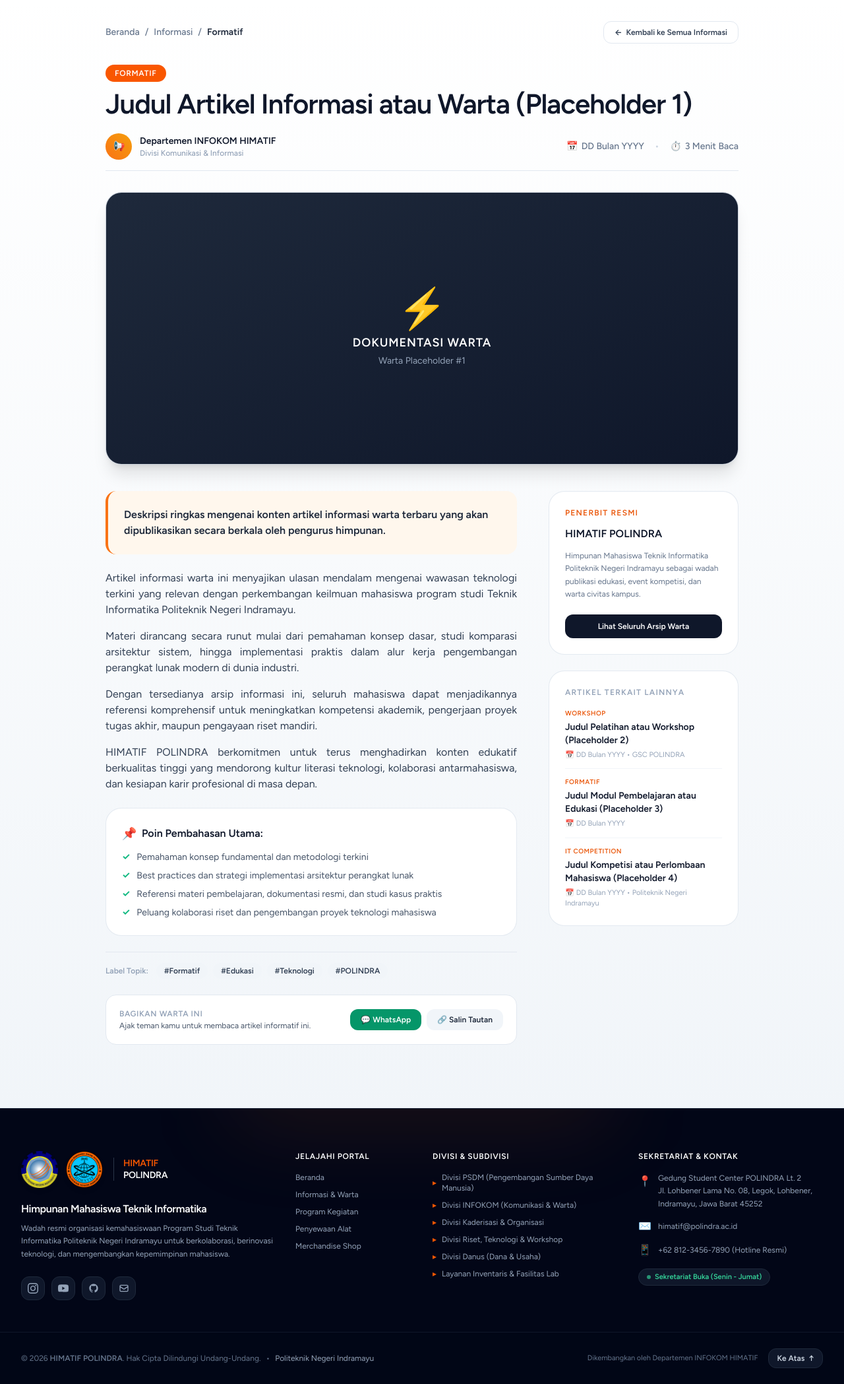
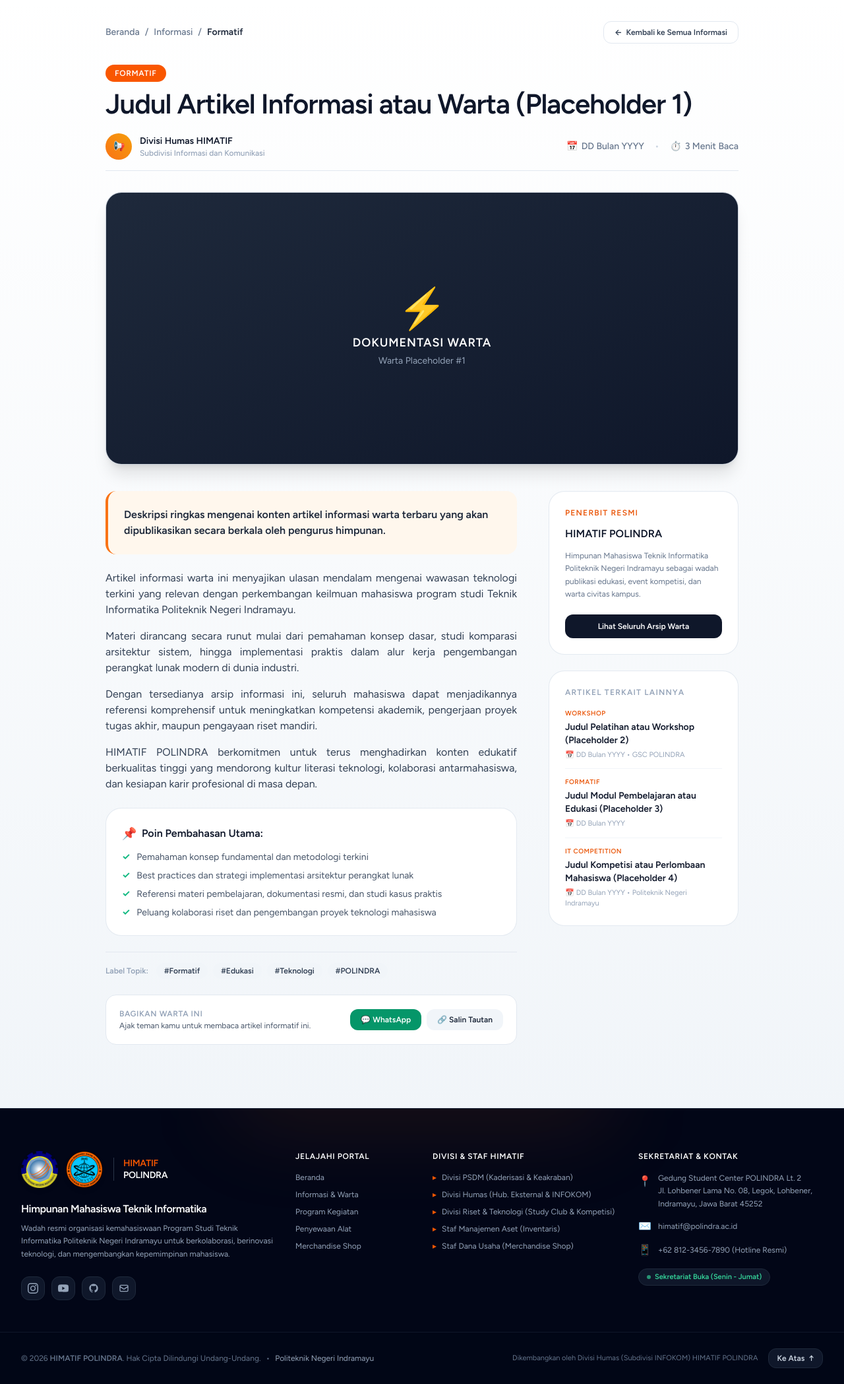
Before and after one commit to Blues24/himatif-nexus, a Laravel app: page /informasi/1 in a window 1280 px wide. Shown: the part 81-2178 px from the top of the page at 66% size. Run offline with Laravel 12, Linux system fonts and the light colour scheme; style sheets or scripts are compiled from the project's sources; some libraries are stand-ins or nearby versions.

Commit message:
refactor: replace departemen with official divisi, subdivisi, and staf structure

```diff
--- a/resources/js/Components/AppFooter.vue
+++ b/resources/js/Components/AppFooter.vue
@@ -138,35 +138,31 @@ const scrollToTop = () => {
                     </ul>
                 </div>
 
-                <!-- Kolom 3: Layanan & Departemen -->
+                <!-- Kolom 3: Struktur Divisi & Staf HIMATIF -->
                 <div class="lg:col-span-3 space-y-4 text-left">
                     <h4 class="text-xs font-bold text-white uppercase tracking-wider">
-                        Divisi & Subdivisi
+                        Divisi & Staf HIMATIF
                     </h4>
                     <ul class="space-y-2.5 text-xs text-slate-400">
                         <li class="flex items-center gap-2">
                             <span class="text-[#F95700]">▸</span>
-                            <span>Divisi PSDM (Pengembangan Sumber Daya Manusia)</span>
+                            <span>Divisi PSDM (Kaderisasi & Keakraban)</span>
                         </li>
                         <li class="flex items-center gap-2">
                             <span class="text-[#F95700]">▸</span>
-                            <span>Divisi INFOKOM (Komunikasi & Warta)</span>
+                            <span>Divisi Humas (Hub. Eksternal & INFOKOM)</span>
                         </li>
                         <li class="flex items-center gap-2">
                             <span class="text-[#F95700]">▸</span>
-                            <span>Divisi Kaderisasi & Organisasi</span>
+                            <span>Divisi Riset & Teknologi (Study Club & Kompetisi)</span>
                         </li>
                         <li class="flex items-center gap-2">
                             <span class="text-[#F95700]">▸</span>
-                            <span>Divisi Riset, Teknologi & Workshop</span>
+                            <span>Staf Manajemen Aset (Inventaris)</span>
                         </li>
                         <li class="flex items-center gap-2">
                             <span class="text-[#F95700]">▸</span>
-                            <span>Divisi Danus (Dana & Usaha)</span>
-                        </li>
-                        <li class="flex items-center gap-2">
-                            <span class="text-[#F95700]">▸</span>
-                            <span>Layanan Inventaris & Fasilitas Lab</span>
+                            <span>Staf Dana Usaha (Merchandise Shop)</span>
                         </li>
                     </ul>
                 </div>
@@ -227,7 +223,7 @@ const scrollToTop = () => {
 
                 <div class="flex items-center gap-4">
                     <span class="text-[11px] text-slate-500 hidden md:inline">
-                        Dikembangkan oleh Departemen INFOKOM HIMATIF
+                        Dikembangkan oleh Divisi Humas (Subdivisi INFOKOM) HIMATIF POLINDRA
                     </span>
                     <button
                         type="button"
--- a/resources/js/Pages/Informasi.vue
+++ b/resources/js/Pages/Informasi.vue
@@ -66,7 +66,7 @@ const allArticles = [
         badgeText: 'Formatif',
         badgeClass: 'bg-white/95 text-slate-800 font-bold',
         date: 'DD Bulan YYYY',
-        author: 'Departemen INFOKOM HIMATIF',
+        author: 'Divisi Humas (Subdivisi INFOKOM)',
         readTime: '3 Menit Baca',
         image: null,
         placeholderIcon: '⚡',
@@ -94,7 +94,7 @@ const allArticles = [
         badgeText: 'Workshop',
         badgeClass: 'bg-white/95 text-slate-800 font-bold',
         date: 'DD Bulan YYYY • Lokasi Kegiatan',
-        author: 'Departemen Riset & Teknologi',
+        author: 'Divisi Riset dan Teknologi',
         readTime: '4 Menit Baca',
         image: null,
         placeholderIcon: '💻',
@@ -122,7 +122,7 @@ const allArticles = [
         badgeText: 'Formatif',
         badgeClass: 'bg-white/95 text-slate-800 font-bold',
         date: 'DD Bulan YYYY',
-        author: 'Departemen Akademik & Kaderisasi',
+        author: 'Divisi PSDM (Subdivisi Kaderisasi)',
         readTime: '3 Menit Baca',
         image: null,
         placeholderIcon: '🌐',
@@ -150,7 +150,7 @@ const allArticles = [
         badgeText: 'Kompetisi',
         badgeClass: 'bg-[#F95700] text-white font-bold',
         date: 'DD Bulan YYYY • Penyelenggara Acara',
-        author: 'Divisi Delegasi & Prestasi',
+        author: 'Divisi Riset dan Teknologi (Subdivisi Kompetisi)',
         readTime: '2 Menit Baca',
         image: null,
         placeholderIcon: '🏆',
--- a/resources/js/Pages/InformasiDetail.vue
+++ b/resources/js/Pages/InformasiDetail.vue
@@ -20,8 +20,8 @@ const allArticles = [
         badgeText: 'Formatif',
         badgeClass: 'bg-[#F95700] text-white',
         date: 'DD Bulan YYYY',
-        author: 'Departemen INFOKOM HIMATIF',
-        authorRole: 'Divisi Komunikasi & Informasi',
+        author: 'Divisi Humas HIMATIF',
+        authorRole: 'Subdivisi Informasi dan Komunikasi',
         readTime: '3 Menit Baca',
         image: null,
         placeholderIcon: '⚡',
@@ -49,8 +49,8 @@ const allArticles = [
         badgeText: 'Workshop',
         badgeClass: 'bg-emerald-600 text-white',
         date: 'DD Bulan YYYY • GSC POLINDRA',
-        author: 'Departemen Riset & Teknologi',
-        authorRole: 'Divisi Pelatihan & Workshop',
+        author: 'Divisi Riset dan Teknologi',
+        authorRole: 'Subdivisi Study Club',
         readTime: '4 Menit Baca',
         image: null,
         placeholderIcon: '💻',
@@ -78,8 +78,8 @@ const allArticles = [
         badgeText: 'Formatif',
         badgeClass: 'bg-indigo-600 text-white',
         date: 'DD Bulan YYYY',
-        author: 'Departemen Akademik & Kaderisasi',
-        authorRole: 'Divisi Litbang Akademik',
+        author: 'Divisi Pengembangan Sumber Daya Manusia (PSDM)',
+        authorRole: 'Subdivisi Kaderisasi',
         readTime: '3 Menit Baca',
         image: null,
         placeholderIcon: '🌐',
@@ -107,8 +107,8 @@ const allArticles = [
         badgeText: 'Kompetisi',
         badgeClass: 'bg-[#F95700] text-white',
         date: 'DD Bulan YYYY • Politeknik Negeri Indramayu',
-        author: 'Divisi Delegasi & Prestasi',
-        authorRole: 'Koordinator Perlombaan',
+        author: 'Divisi Riset dan Teknologi',
+        authorRole: 'Subdivisi Kompetisi',
         readTime: '2 Menit Baca',
         image: null,
         placeholderIcon: '🏆',
@@ -332,7 +332,7 @@ const shareToWhatsApp = () => {
                     <!-- Kolom Kanan: Sidebar Widget (4 Kolom) -->
                     <aside class="lg:col-span-4 space-y-6">
 
-                        <!-- Card Penulis / Departemen -->
+                        <!-- Card Penulis / Divisi Pengelola -->
                         <div class="p-6 rounded-3xl bg-white border border-slate-200/90 shadow-xs space-y-3">
                             <div class="text-xs font-black text-orange-600 uppercase tracking-widest">
                                 PENERBIT RESMI
--- a/resources/js/Pages/KegiatanDetail.vue
+++ b/resources/js/Pages/KegiatanDetail.vue
@@ -33,7 +33,7 @@ const masterActivities = [
         target: 'Sasaran Peserta Kegiatan (Mahasiswa POLINDRA & Umum)',
         desc: 'Program kerja ini dirancang untuk membekali mahasiswa dengan wawasan teknologi mutakhir, kompetensi praktis, dan jejaring profesional dalam menghadapi tantangan dunia industri digital.',
         pic: 'Panitia Penyelenggara HIMATIF (+62 812-3456-7890)',
-        organizer: 'Departemen Riset, Teknologi & Informasi HIMATIF',
+        organizer: 'Divisi Riset dan Teknologi',
         documentationLinks: [
             {
                 type: 'drive',
@@ -69,8 +69,8 @@ const masterActivities = [
         placeholderSub: 'Arsip Placeholder #2',
         target: 'Mahasiswa Baru Teknik Informatika POLINDRA',
         desc: 'Arsip dokumentasi program kerja pengenalan kehidupan kampus dan kultur jurusan bagi mahasiswa baru guna menumbuhkan integritas, kebersamaan, dan wawasan akademik.',
-        pic: 'Departemen Kaderisasi HIMATIF',
-        organizer: 'Departemen Kaderisasi & Pengembangan Organisasi',
+        pic: 'Divisi PSDM (Subdivisi Kaderisasi)',
+        organizer: 'Divisi Pengembangan Sumber Daya Manusia (PSDM)',
         documentationLinks: [
             {
                 type: 'drive',
@@ -105,8 +105,8 @@ const masterActivities = [
         placeholderSub: 'Arsip Placeholder #3',
         target: 'Mahasiswa & Pegiat Teknologi Informatika',
         desc: 'Seri bincang inspiratif santai seputar tren rekayasa perangkat lunak, tips magang di startup, dan perjalanan karir alumni informatika di berbagai korporasi ternama.',
-        pic: 'Departemen INFOKOM HIMATIF',
-        organizer: 'Departemen Komunikasi, Media & Informasi',
+        pic: 'Divisi Humas (Subdivisi INFOKOM)',
+        organizer: 'Divisi Humas HIMATIF',
         documentationLinks: [
             {
                 type: 'drive',
@@ -141,8 +141,8 @@ const masterActivities = [
         placeholderSub: 'Arsip Placeholder #4',
         target: 'Pengurus & Calon Pengurus HIMATIF POLINDRA',
         desc: 'Pelatihan manajemen mahasiswa tingkat dasar untuk mengasah kepemimpinan, manajemen waktu, dinamika kelompok, serta problem-solving dalam tata kelola organisasi.',
-        pic: 'Panitia LKMM-D HIMATIF',
-        organizer: 'Departemen Pengembangan Sumber Daya Manusia',
+        pic: 'Divisi PSDM (Subdivisi Kaderisasi)',
+        organizer: 'Divisi Pengembangan Sumber Daya Manusia (PSDM)',
         documentationLinks: [
             {
                 type: 'drive',
--- a/resources/js/Pages/PenyewaanInventaris.vue
+++ b/resources/js/Pages/PenyewaanInventaris.vue
@@ -35,7 +35,7 @@ const masterInventory = [
         placeholderSub: 'Inventaris Audio Visual',
         desc: 'Deskripsi spesifikasi teknis, kelengkapan kabel konektor, daya output, dan panduan pengoperasian unit audio visual inventaris HIMATIF.',
         specs: ['1x Unit Utama', '2x Kabel Power AC', '1x Hardcase Pelindung'],
-        pic: 'Divisi Logistik & Inventaris (0812-3456-7890)',
+        pic: 'Staf Manajemen Aset HIMATIF (0812-3456-7890)',
     },
     {
         id: 2,
@@ -54,7 +54,7 @@ const masterInventory = [
         placeholderSub: 'Inventaris Perlengkapan',
         desc: 'Deskripsi spesifikasi teknis, kelengkapan unit display atau proyektor presentasi, port HDMI, dan panduan penggunaan.',
         specs: ['1x Unit Display / Proyektor', '1x Kabel HDMI 10m', '1x Tripod Standar'],
-        pic: 'Divisi Logistik & Inventaris (0812-3456-7890)',
+        pic: 'Staf Manajemen Aset HIMATIF (0812-3456-7890)',
     },
     {
         id: 3,
@@ -73,7 +73,7 @@ const masterInventory = [
         placeholderSub: 'Inventaris Kelistrikan',
         desc: 'Deskripsi spesifikasi rol kabel tembaga kualitas tinggi dengan proteksi arus beban lebih untuk kebutuhan pasokan daya acara kepanitiaan.',
         specs: ['Panjang Kabel 25 Meter', '4 Lubang Stop Kontak', 'Pengaman Arus (Fuse)'],
-        pic: 'Divisi Logistik & Inventaris (0812-3456-7890)',
+        pic: 'Staf Manajemen Aset HIMATIF (0812-3456-7890)',
     },
     {
         id: 4,
@@ -92,7 +92,7 @@ const masterInventory = [
         placeholderSub: 'Inventaris Multimedia',
         desc: 'Deskripsi spesifikasi kamera dokumentasi resolusi tinggi dan aksesoris memori untuk kebutuhan peliputan kegiatan kemahasiswaan.',
         specs: ['1x Body Kamera', '1x Lensa Standar', '2x Baterai & Charger Pack'],
-        pic: 'Departemen Komunikasi & Informasi (INFOKOM)',
+        pic: 'Staf Manajemen Aset HIMATIF (0812-3456-7890)',
     },
     {
         id: 5,
@@ -111,7 +111,7 @@ const masterInventory = [
         placeholderSub: 'Inventaris Logistik',
         desc: 'Deskripsi perlengkapan tenda lipat, partisi pameran, atau backdrop portabel yang kokoh untuk penunjang stand kegiatan mahasiswa.',
         specs: ['Rangka Baja Ringan', 'Kain Parasut Tahan Cuaca', 'Tas Jinjing Logistik'],
-        pic: 'Divisi Logistik & Inventaris (0812-3456-7890)',
+        pic: 'Staf Manajemen Aset HIMATIF (0812-3456-7890)',
     },
     {
         id: 6,
@@ -130,7 +130,7 @@ const masterInventory = [
         placeholderSub: 'Inventaris Komputasi',
         desc: 'Deskripsi unit pointer wireless, switch hub LAN, serta adaptor multi-display untuk menunjang kelancaran seminar dan presentasi.',
         specs: ['1x Wireless Presenter Laser', '1x USB Dongle Receiver', '1x Pouch Pelindung'],
-        pic: 'Divisi Logistik & Inventaris (0812-3456-7890)',
+        pic: 'Staf Manajemen Aset HIMATIF (0812-3456-7890)',
     },
     {
         id: 7,
@@ -149,7 +149,7 @@ const masterInventory = [
         placeholderSub: 'Inventaris Komunikasi',
         desc: 'Deskripsi handy talkie dual band jangkauan luas untuk koordinasi cepat antar seksi panitia acara di lapangan atau auditorium.',
         specs: ['Frekuensi VHF/UHF Dual Band', 'Headset Earpiece PTT', 'Desktop Charger Dock'],
-        pic: 'Divisi Logistik & Inventaris (0812-3456-7890)',
+        pic: 'Staf Manajemen Aset HIMATIF (0812-3456-7890)',
     },
     {
         id: 8,
@@ -168,7 +168,7 @@ const masterInventory = [
         placeholderSub: 'Inventaris Display',
         desc: 'Deskripsi standing banner display, tiang antrean pembatas, atau display signage informasi kegiatan ormawa.',
         specs: ['Tinggi Dapat Diatur (Adjustable)', 'Material Aluminium Anodize', 'Mudah Dibongkar Pasang'],
-        pic: 'Divisi Logistik & Inventaris (0812-3456-7890)',
+        pic: 'Staf Manajemen Aset HIMATIF (0812-3456-7890)',
     },
 ];
 
@@ -650,7 +650,7 @@ const submitRental = () => {
                             <span>Pengajuan Peminjaman Berhasil Dikirim!</span>
                         </div>
                         <p class="text-emerald-700 text-xs">
-                            Formulir pengajuan peminjaman alat (demo placeholder) telah berhasil dicatat. Silakan hubungi divisi inventaris untuk konfirmasi pengambilan unit.
+                            Formulir pengajuan peminjaman alat (demo placeholder) telah berhasil dicatat. Silakan hubungi Staf Manajemen Aset untuk konfirmasi pengambilan unit.
                         </p>
                     </div>
 
```
